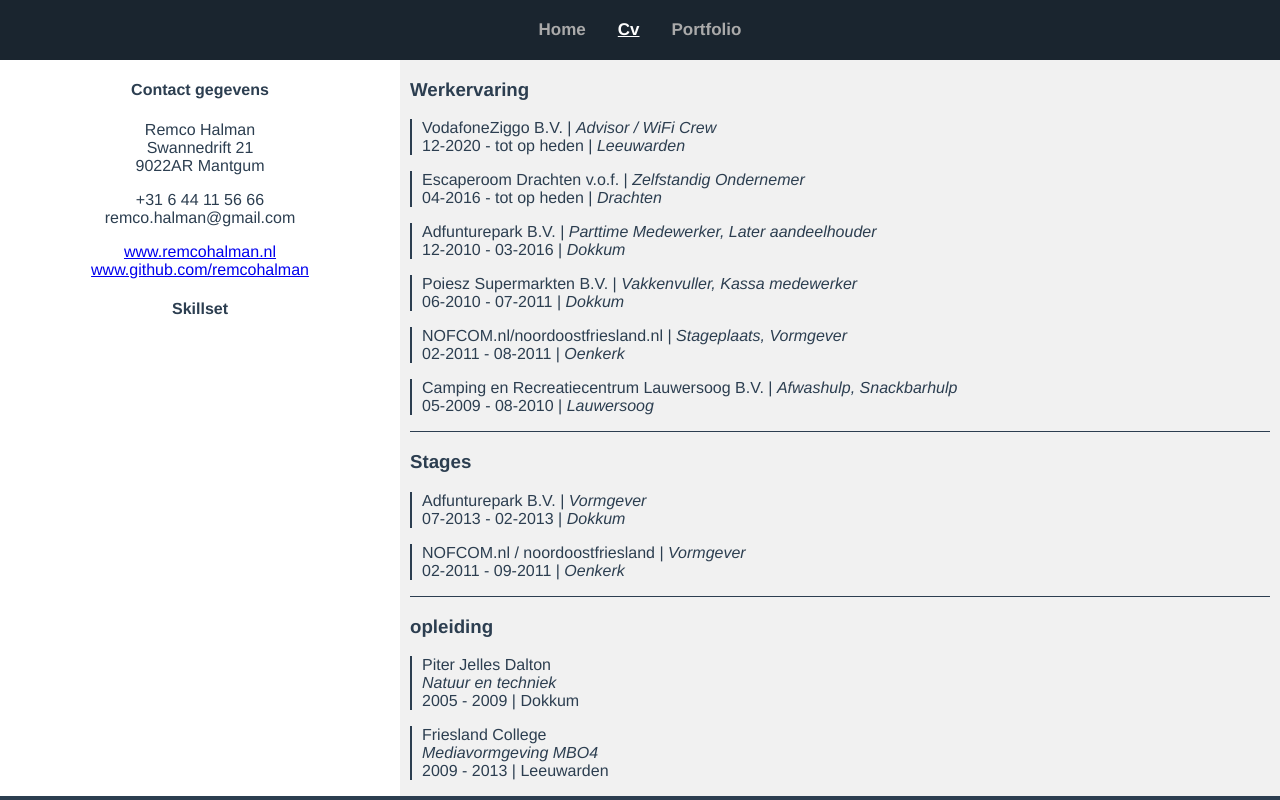
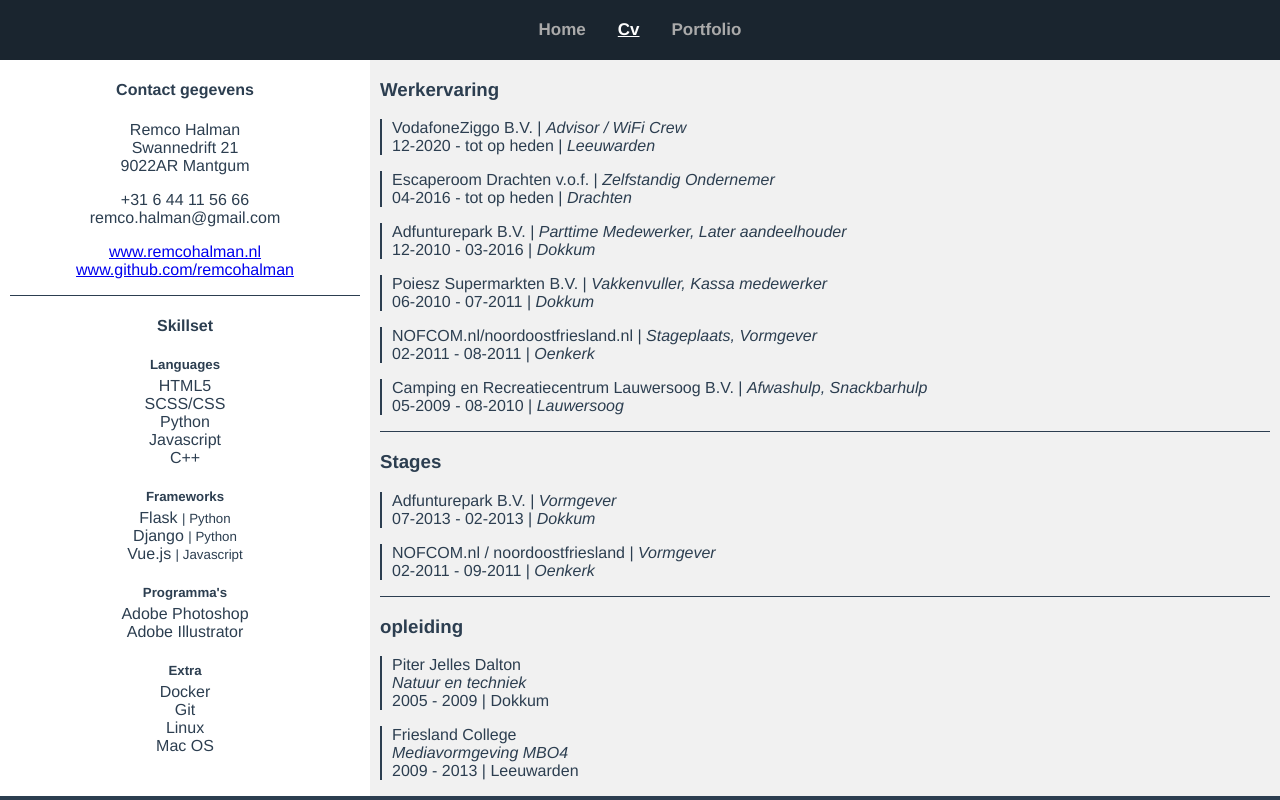
Before and after one commit to RemcoHalman/portfolio_website, a Vue app: page /cv in a window 1280 px wide. Shown: the top 800 px of the page. Built offline with nearby package versions, Linux system fonts and the light colour scheme.

Commit message:
Feat: Changed skillset typed to dynamic in views

```diff
--- a/src/components/TechStack.vue
+++ b/src/components/TechStack.vue
@@ -4,42 +4,48 @@
     <div class="languages">
       <h5>Languages</h5>
       <ul>
-        <li>HTML5</li>
-        <li>SCSS/CSS</li>
-        <li>Python</li>
-        <li>Javascript</li>
-        <li>C++</li>
+        <li v-for="job in skillset['languages']" :key="job">
+          {{ job }}
+        </li>
       </ul>
     </div>
     <div class="frameworks">
       <h5>Frameworks</h5>
       <ul>
-        <li>Flask <small>| Python</small></li>
-        <li>Django <small>| Python</small></li>
-        <li>Vue.js <small>| Javascript</small></li>
+        <li v-for="job in skillset['frameworks']" :key="job">
+          {{ job[0] }} <small>| {{ job[1] }} </small>
+        </li>
       </ul>
     </div>
     <div class="programmas">
       <h5>Programma's</h5>
       <ul>
-        <li>Adobe Photoshop</li>
-        <li>Adobe Illustrator</li>
+        <li v-for="job in skillset['programmas']" :key="job">
+          {{ job }}
+        </li>
       </ul>
     </div>
     <div class="extra">
       <h5>Extra</h5>
       <ul>
-        <li>Docker</li>
-        <li>Git</li>
-        <li>Linux</li>
-        <li>Mac OS</li>
+        <li v-for="job in skillset['extra']" :key="job">
+          {{ job }}
+        </li>
       </ul>
     </div>
   </div>
 </template>
 
 <script>
-export default {};
+export default {
+  name: "Techstack",
+  components: {},
+  data() {
+    return {
+      skillset: this.$store.state.skillset,
+    };
+  },
+};
 </script>
 
 <style lang="scss" scoped>
--- a/src/views/Cv.vue
+++ b/src/views/Cv.vue
@@ -29,8 +29,41 @@
           www.github.com/remcohalman
         </a>
       </p>
-
-      <h4>Skillset</h4>
+      <div class="skillset">
+        <h4>Skillset</h4>
+        <div class="languages">
+          <h5>Languages</h5>
+          <ul>
+            <li v-for="job in skillset['languages']" :key="job">
+              {{ job }}
+            </li>
+          </ul>
+        </div>
+        <div class="frameworks">
+          <h5>Frameworks</h5>
+          <ul>
+            <li v-for="job in skillset['frameworks']" :key="job">
+              {{ job[0] }} <small>| {{ job[1] }} </small>
+            </li>
+          </ul>
+        </div>
+        <div class="programmas">
+          <h5>Programma's</h5>
+          <ul>
+            <li v-for="job in skillset['programmas']" :key="job">
+              {{ job }}
+            </li>
+          </ul>
+        </div>
+        <div class="extra">
+          <h5>Extra</h5>
+          <ul>
+            <li v-for="job in skillset['extra']" :key="job">
+              {{ job }}
+            </li>
+          </ul>
+        </div>
+      </div>
     </div>
     <div class="right-bar">
       <div class="workExperience">
@@ -81,6 +114,7 @@
       workExperience: this.$store.state.workExperience,
       internShips: this.$store.state.internShips,
       education: this.$store.state.education,
+      skillset: this.$store.state.skillset,
     };
   },
   computed: {},
@@ -96,8 +130,21 @@
   }
   .left-bar {
     flex-grow: 1;
-    max-width: 400px;
+    max-width: 350px;
     text-align: center;
+    padding: 0 10px;
+    .skillset {
+      border-top: 1px solid;
+      & > div {
+        h5 {
+          margin-bottom: 0;
+        }
+        ul {
+          margin-top: 5px;
+          padding: 0;
+        }
+      }
+    }
   }
   .right-bar {
     background-color: #f1f1f1;
--- a/src/views/Home.vue
+++ b/src/views/Home.vue
@@ -4,6 +4,17 @@
     <p>
       Mijn naam is Remco Halman, ik ben 27 jaar oud en ik ben mede-eigenaar van
       Escaperoom Drachten. Inmiddels hebben wij drie thema kamers gebouwd.
+    </p>
+    <p>
+      Momenteel ben ik mij steeds meer met open source bezig gaan houden. Op
+      mijn Github is daarom ook van alles te vinden via:
+      <a
+        href="https://github.com/RemcoHalman"
+        target="_blank"
+        rel="noopener noreferrer"
+      >
+        Remco Halman</a
+      >
     </p>
     <p>
       In 2013 ben ik afgestudeerd van het Friesland College als mediavormgever
```
